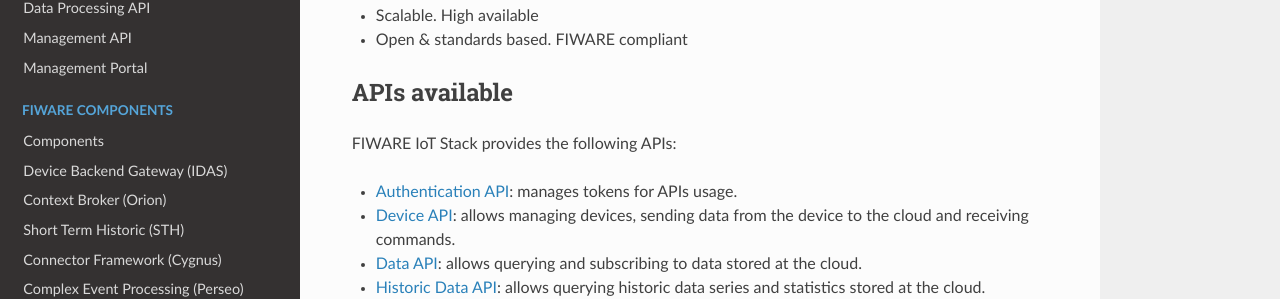
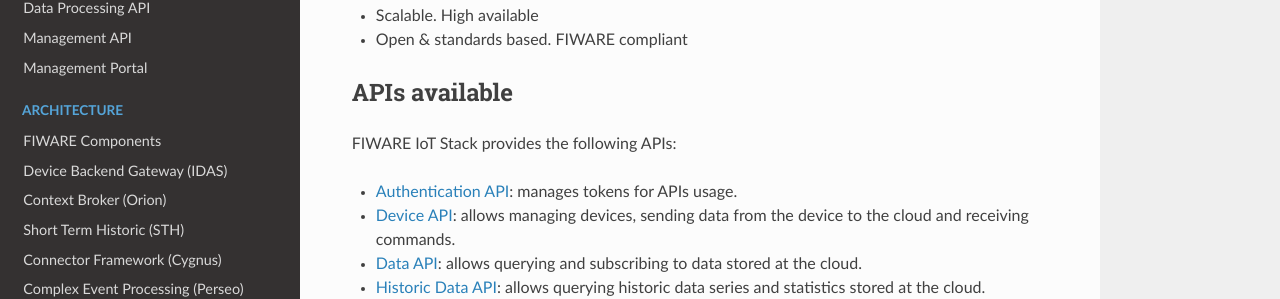
Before and after one commit to telefonicaid/thinking-cities, an MkDocs documentation site: the page built from docs/index.md, in a window 1280 px wide. Shown: the part 335-634 px from the top of the page. Built offline with MkDocs 1.6.1, drawn with Linux system fonts in a browser that asks for light colours; nearby versions of some CDN libraries; old or Windows-style settings are respelled for this version of MkDocs.

Commit message:
Update mkdocs.yml

```diff
--- a/mkdocs.yml
+++ b/mkdocs.yml
@@ -18,8 +18,8 @@
     - 'Data Processing API': 'dataprocessing_api.md'
     - 'Management API': 'management_api.md'
   - 'Management Portal': 'portal.md'
-  - 'FIWARE Components':
-    - 'Components': 'walkthrough.md'
+  - 'Architecture':
+    - 'FIWARE Components': 'walkthrough.md'
     - 'Device Backend Gateway (IDAS)': 'device_gateway.md'
     - 'Context Broker (Orion)': 'context_broker.md'
     - 'Short Term Historic (STH)': 'sth.md'
```
